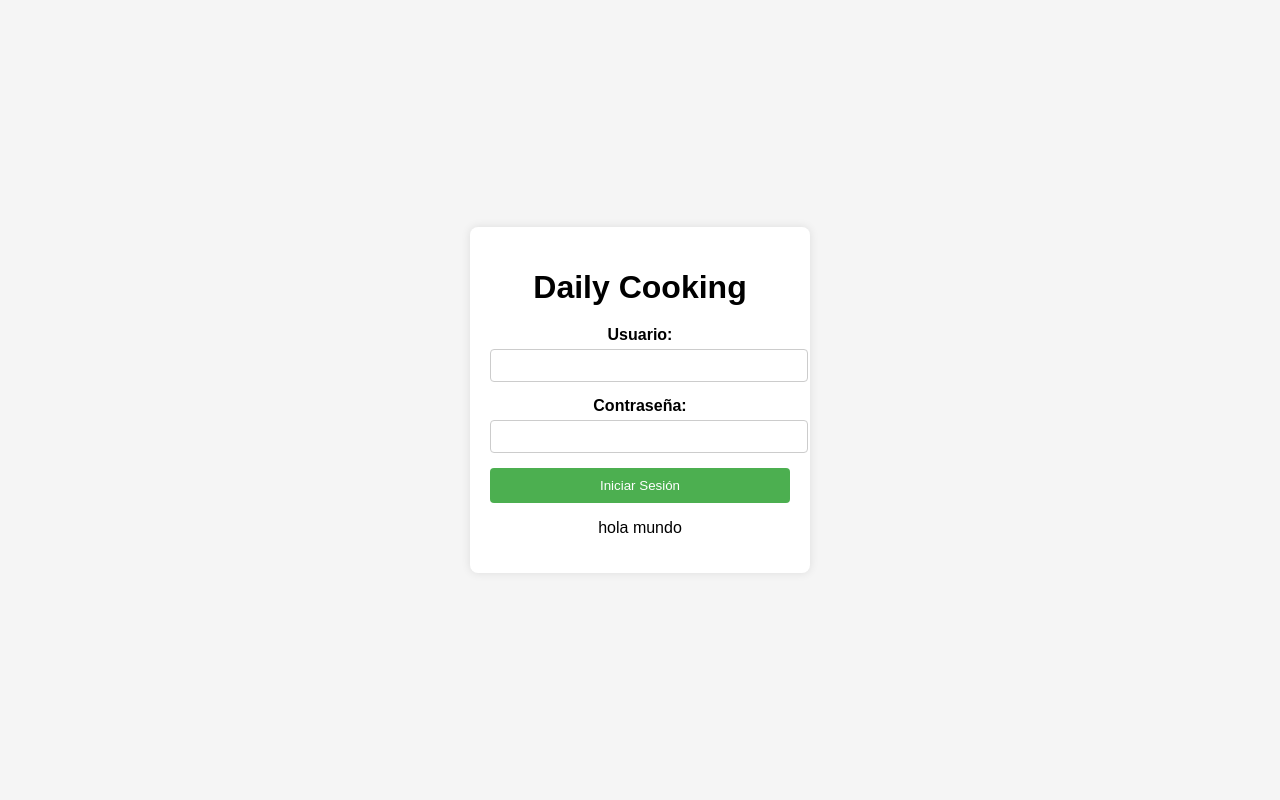
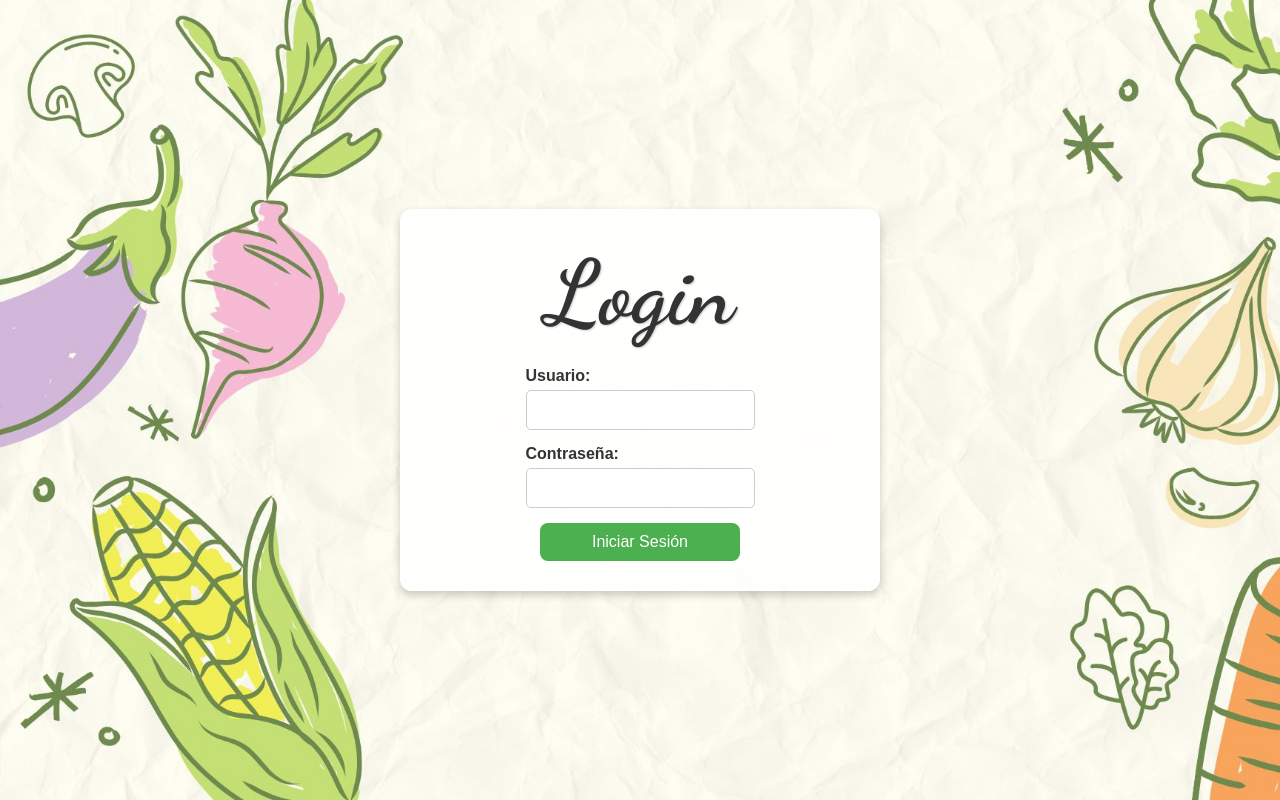
Before and after one commit to Svielma1/project_cooking, a Django app: page /login/ in a window 1280 px wide. Run offline with Django 5.2, Linux system fonts and the light colour scheme.

Commit message:
css y html

```diff
--- a/daily_cooking/templates/login.html
+++ b/daily_cooking/templates/login.html
@@ -4,13 +4,14 @@
 <html lang="en">
 <head>
     <meta charset="UTF-8">
+    <link rel="stylesheet" href="{% static 'css/login.css' %}">
+    <link href="https://fonts.googleapis.com/css2?family=Dancing+Script:wght@400;700&display=swap" rel="stylesheet">
     <meta name="viewport" content="width=device-width, initial-scale=1.0">
     <title>Daily Cooking - Login</title>
-    <link rel="stylesheet" href="{% static 'css/login.css' %}">
 </head>
 <body>
     <div class="login-container">
-        <h1>Daily Cooking</h1>
+        <h1>Login</h1>
         <form method="post">
             {% csrf_token %}
             <div>
@@ -22,7 +23,6 @@
                 <input type="password" id="password" name="password" required>
             </div>
             <button type="submit">Iniciar Sesión</button>
-            <p>hola mundo</p>
         </form>
         {% if messages %}
             <ul>
--- a/static/css/login.css
+++ b/static/css/login.css
@@ -1,59 +1,93 @@
 body {
-    font-family: Arial, sans-serif;
-    background-color: #f5f5f5;
+    margin: 0;
+    font-family: 'Dancing Script', cursive, Arial, sans-serif;
+    background-image: url('/static/assets/login.jpg');
+    background-size: cover;
+    background-repeat: no-repeat;
+    background-attachment: fixed;
     display: flex;
     justify-content: center;
     align-items: center;
-    height: 100vh;
-    margin: 0;
+    min-height: 100vh;
+    color: #333;
 }
 
 .login-container {
-    background-color: #fff;
-    padding: 20px;
-    border-radius: 8px;
-    box-shadow: 0 0 10px rgba(0, 0, 0, 0.1);
-    width: 300px;
+    background-color: rgba(255, 255, 255, 0.9);
+    padding: 30px 40px;
+    border-radius: 12px;
+    box-shadow: 0 4px 8px rgba(0, 0, 0, 0.2);
     text-align: center;
+    width: 100%;
+    max-width: 400px;
 }
 
 h1 {
+    font-family: 'Dancing Script', cursive;
+    font-size:90px;
+    color: #333;
     margin-bottom: 20px;
+    margin-top: 0%;
+    text-shadow: 1px 1px 2px rgba(0, 0, 0, 0.2);
 }
 
-form div {
-    margin-bottom: 15px;
+form {
+    display: flex;
+    flex-direction: column;
+    align-items: center;
 }
 
 label {
+    font-weight: bold;
     display: block;
-    font-weight: bold;
     margin-bottom: 5px;
+    text-align: left;
+    width: 100%;
+    font-family: Arial, sans-serif;
+    color: #333;
 }
 
-input {
+input[type="text"],
+input[type="password"] {
     width: 100%;
-    padding: 8px;
+    padding: 10px;
+    margin-bottom: 15px;
     border: 1px solid #ccc;
-    border-radius: 4px;
+    border-radius: 5px;
+    font-size: 1em;
+    box-sizing: border-box;
 }
 
 button {
-    background-color: #4CAF50;
+    background-color: #4caf50;
     color: white;
+    padding: 10px 20px;
     border: none;
-    padding: 10px 20px;
-    border-radius: 4px;
+    border-radius: 8px;
+    font-size: 1em;
     cursor: pointer;
-    width: 100%;
+    transition: background-color 0.3s;
+    width: 50%;
+    font-family: Arial, sans-serif;
 }
 
 button:hover {
     background-color: #45a049;
 }
 
+p {
+    margin-top: 15px;
+    font-size: 0.9em;
+    color: #666;
+    font-family: Arial, sans-serif;
+}
+
 ul {
-    list-style-type: none;
+    margin-top: 15px;
+    list-style: none;
     padding: 0;
     color: red;
+    font-size: 0.9em;
+    text-align: center;
+    font-family: Arial, sans-serif;
 }
```
Also changed, not shown: daily_cooking/templates/index.html (+11 -8 lines), daily_cooking/templates/inicio.html (deleted, +0 -19 lines), static/css/index.css (added, +59 -0 lines), static/css/inicio.css (deleted, +0 -29 lines), db.sqlite3, static/assets/Presentación Diapositivas Negocio Catering Comida Ilustrativo Verde y Beige (3).jpg (added), static/assets/ingredientes.jpg (added), static/assets/inicio.jpg (added), static/assets/login.jpg (added), static/assets/receta.jpg (added).
